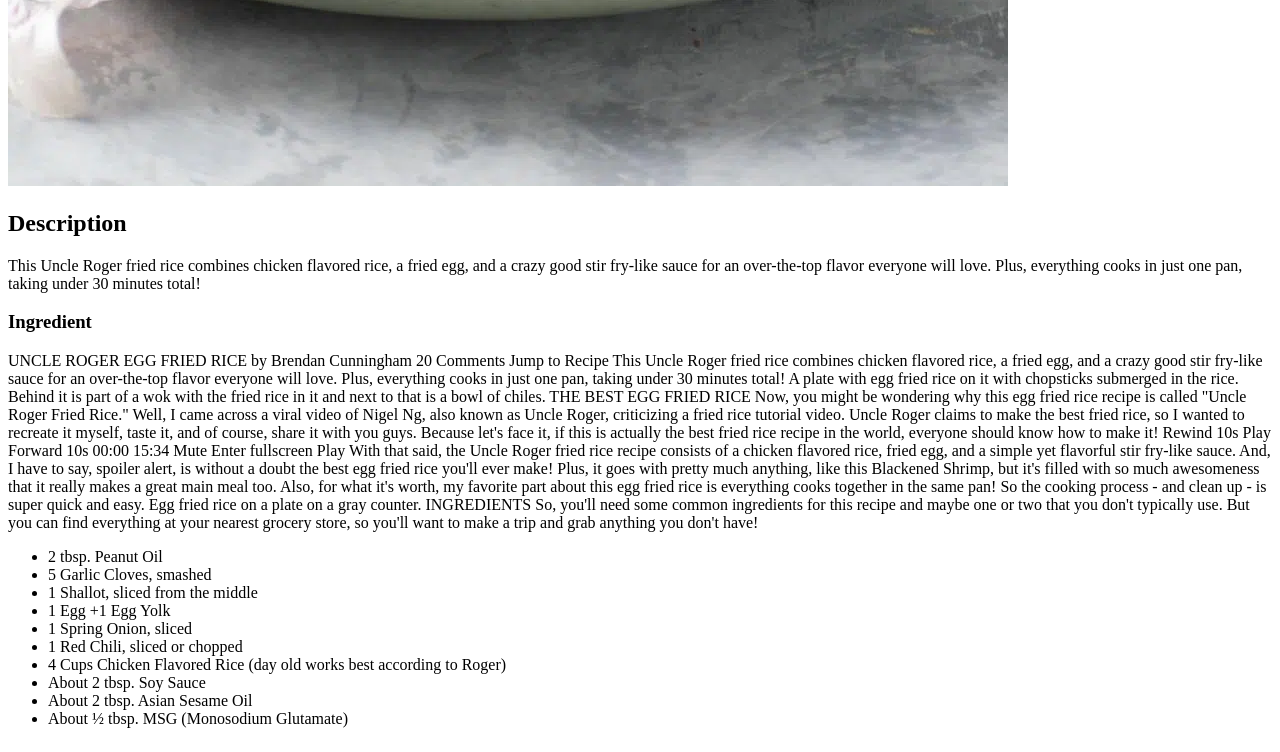
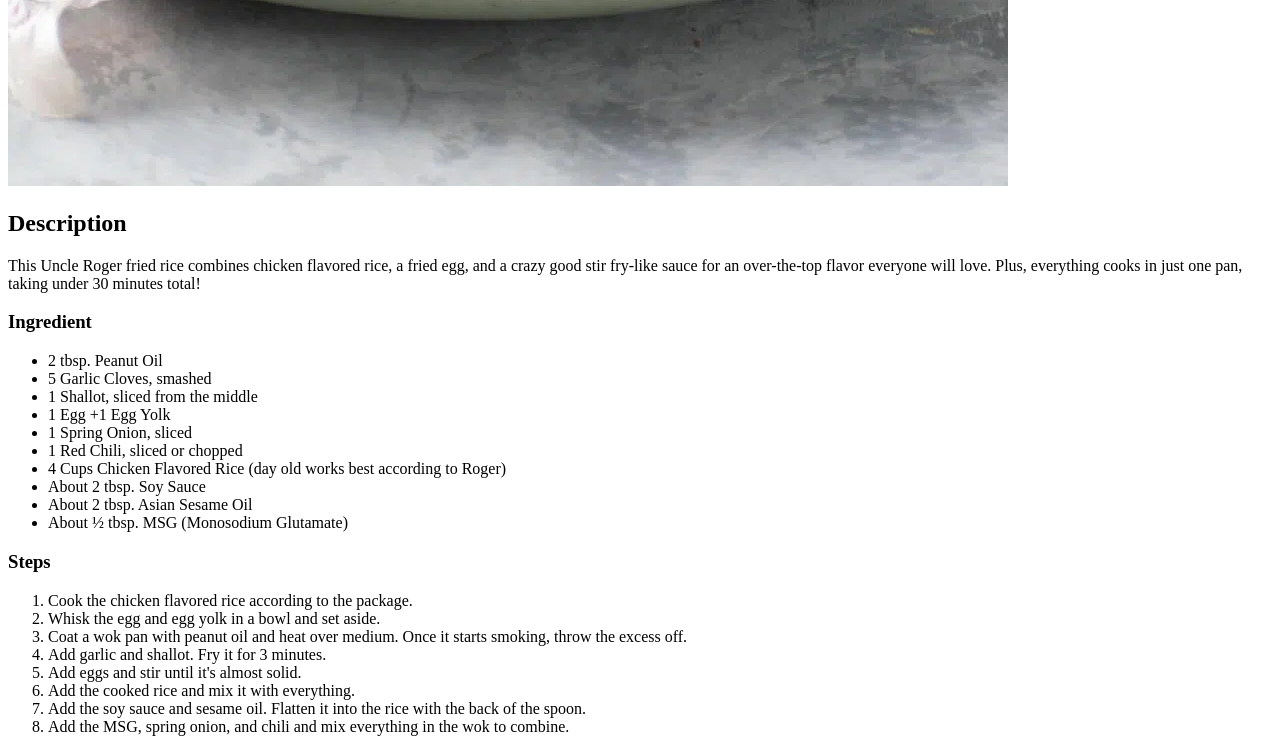
Before and after one commit to hamodi20/odin-recipe, a plain HTML site: page Recipes/FriedRice.html in a window 1280 px wide. Shown: the part 1394-2146 px from the top of the page. Drawn offline with Linux system fonts and the light colour scheme.

Commit message:
added Steps instructions, while removing the paragraph for Ingredient as it seems unnecssary

```diff
--- a/Recipes/FriedRice.html
+++ b/Recipes/FriedRice.html
@@ -12,41 +12,6 @@
     <h2>Description</h2>
     <p>This Uncle Roger fried rice combines chicken flavored rice, a fried egg, and a crazy good stir fry-like sauce for an over-the-top flavor everyone will love. Plus, everything cooks in just one pan, taking under 30 minutes total!</p>
     <h3>Ingredient</h3>
-    <p>UNCLE ROGER EGG FRIED RICE
-        by Brendan Cunningham 20 Comments
-
-        Jump to Recipe
-        This Uncle Roger fried rice combines chicken flavored rice, a fried egg, and a crazy good stir fry-like sauce for an over-the-top flavor everyone will love. Plus, everything cooks in just one pan, taking under 30 minutes total!
-
-        A plate with egg fried rice on it with chopsticks submerged in the rice. Behind it is part of a wok with the fried rice in it and next to that is a bowl of chiles.
-        THE BEST EGG FRIED RICE
-        Now, you might be wondering why this egg fried rice recipe is called "Uncle Roger Fried Rice." Well, I came across a viral video of Nigel Ng, also known as Uncle Roger, criticizing a fried rice tutorial video.
-
-        Uncle Roger claims to make the best fried rice, so I wanted to recreate it myself, taste it, and of course, share it with you guys. Because let's face it, if this is actually the best fried rice recipe in the world, everyone should know how to make it!
-
-        Rewind 10s
-        Play
-        Forward 10s
-
-
-        00:00
-        15:34
-        Mute
-
-        Enter fullscreen
-
-        Play
-        With that said, the Uncle Roger fried rice recipe consists of a chicken flavored rice, fried egg, and a simple yet flavorful stir fry-like sauce. And, I have to say, spoiler alert, is without a doubt the best egg fried rice you'll ever make!
-
-        Plus, it goes with pretty much anything, like this Blackened Shrimp, but it's filled with so much awesomeness that it really makes a great main meal too.
-
-        Also, for what it's worth, my favorite part about this egg fried rice is everything cooks together in the same pan! So the cooking process - and clean up - is super quick and easy.
-
-        Egg fried rice on a plate on a gray counter.
-        INGREDIENTS
-        So, you'll need some common ingredients for this recipe and maybe one or two that you don't typically use.
-
-        But you can find everything at your nearest grocery store, so you'll want to make a trip and grab anything you don't have!</p>
     <ul>
         <li>2 tbsp. Peanut Oil</li>
         <li>5 Garlic Cloves, smashed</li>
@@ -59,5 +24,16 @@
         <li>About 2 tbsp. Asian Sesame Oil </li>
         <li>About ½ tbsp. MSG (Monosodium Glutamate) </li>
     </ul>
+    <h3>Steps</h3>
+    <ol>
+        <li>Cook the chicken flavored rice according to the package.</li>
+        <li>Whisk the egg and egg yolk in a bowl and set aside.</li>
+        <li>Coat a wok pan with peanut oil and heat over medium. Once it starts smoking, throw the excess off.</li>
+        <li>Add garlic and shallot. Fry it for 3 minutes.</li>
+        <li>Add eggs and stir until it's almost solid.</li>
+        <li>Add the cooked rice and mix it with everything. </li>
+        <li>Add the soy sauce and sesame oil. Flatten it into the rice with the back of the spoon.</li>
+        <li>Add the MSG, spring onion, and chili and mix everything in the wok to combine.</li>
+    </ol>
 </body>
 </html>
```
